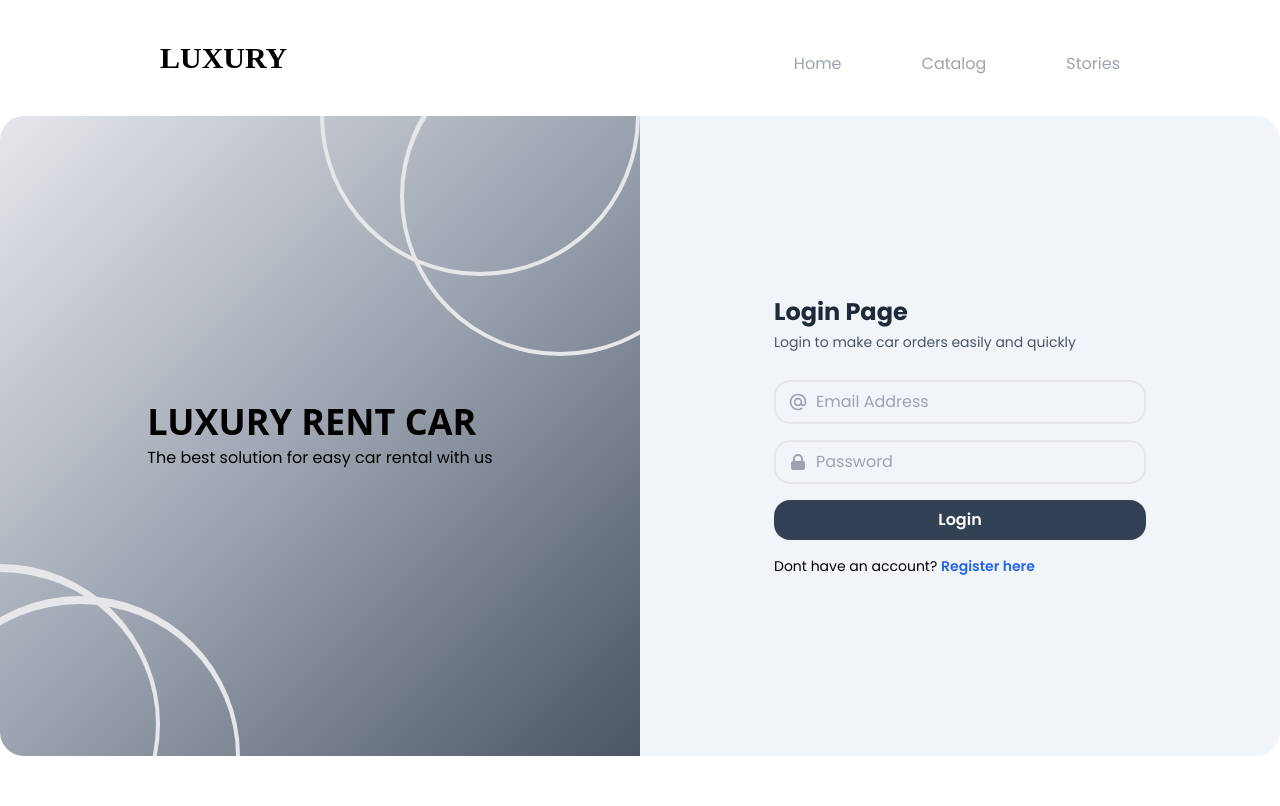
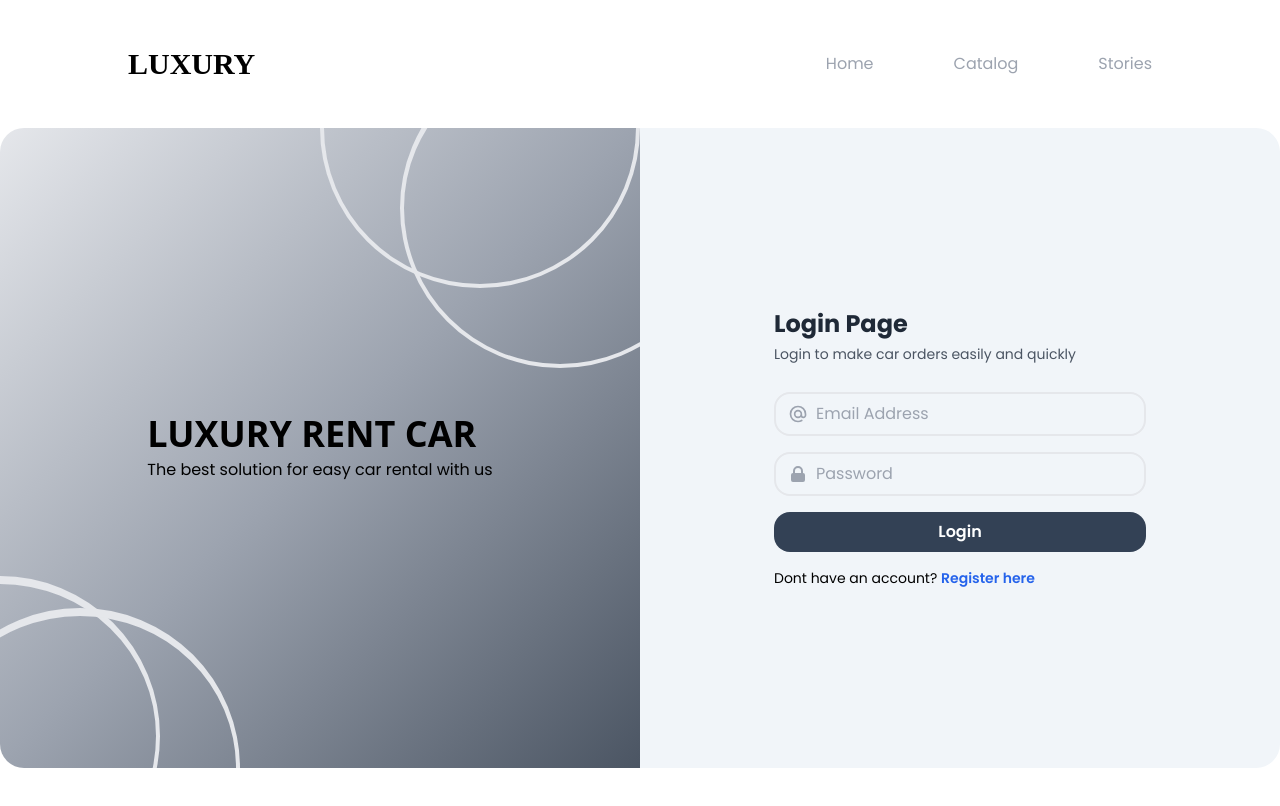
Before and after one commit to muharrir/luxury-rentcar-v1, a Next.js app: page /login in a window 1280 px wide. Built offline with nearby package versions, Linux system fonts and the light colour scheme; a web font is replaced by a local one.

Commit message:
adjust margin header

```diff
--- a/src/components/Header.js
+++ b/src/components/Header.js
@@ -17,7 +17,7 @@ function Header() {
   };
 
   return (
-    <nav className="relative z-20 my-6 md:my-10 mx-6 md:mx-10 lg:mx-40">
+    <nav className="relative z-20 my-6 md:my-10 mx-6 md:mx-10 lg:mx-32">
       <div className="flex items-center justify-between">
         {/* LOGO */}
         <Link href={"/"}>
@@ -39,11 +39,11 @@ function Header() {
               >
                 {v.text}
               </Link>
-              <div
-                className={`${
-                  pathname == v.href ? "mt-2 h-1 w-7 bg-black rounded-full" : ""
-                }`}
-              ></div>
+              {pathname == v.href ? (
+                <div className="mt-2 h-1 w-7 bg-black rounded-full"></div>
+              ) : (
+                <div className="mt-2 h-1 w-7 bg-transparent"></div>
+              )}
             </li>
           ))}
         </ul>
```
